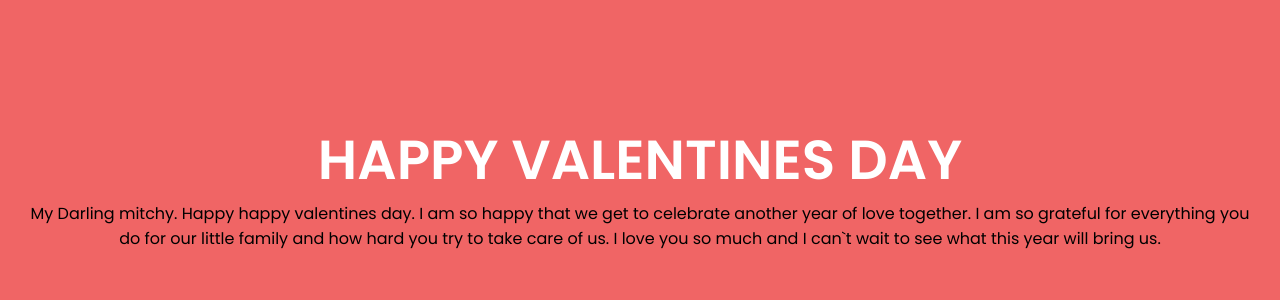
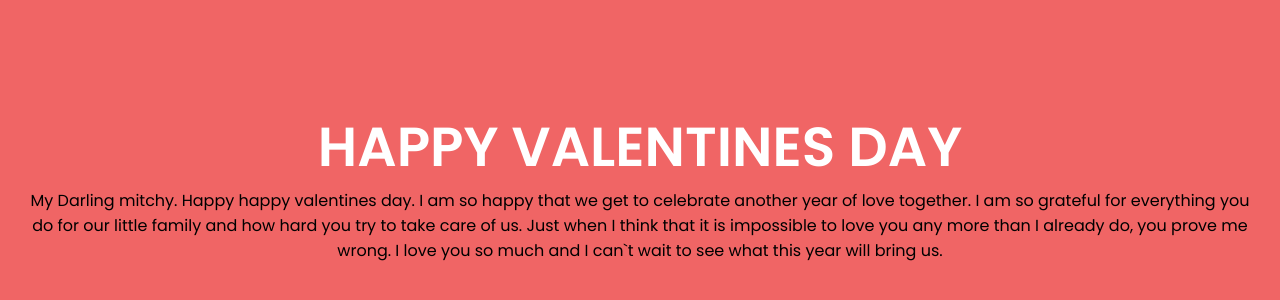
Before and after one commit to InezMallandain/Valentinesday, a plain HTML site: page index.html in a window 1280 px wide. Shown: the part 232-532 px from the top of the page. Drawn offline with Linux system fonts and the light colour scheme.

Commit message:
Update index.html

```diff
--- a/index.html
+++ b/index.html
@@ -14,7 +14,7 @@
     <div class=""> My Darling mitchy.
        Happy happy valentines day. I am so happy that we get to celebrate another year of love together.
         I am so grateful for everything you do for our little family and how hard you try to take care of us.
-        I love you so much and I can`t wait to see what this year will bring us.
+        Just when I think that it is impossible to love you any more than I already do, you prove me wrong. I love you so much and I can`t wait to see what this year will bring us.
     </div>
 
   </div>
```
